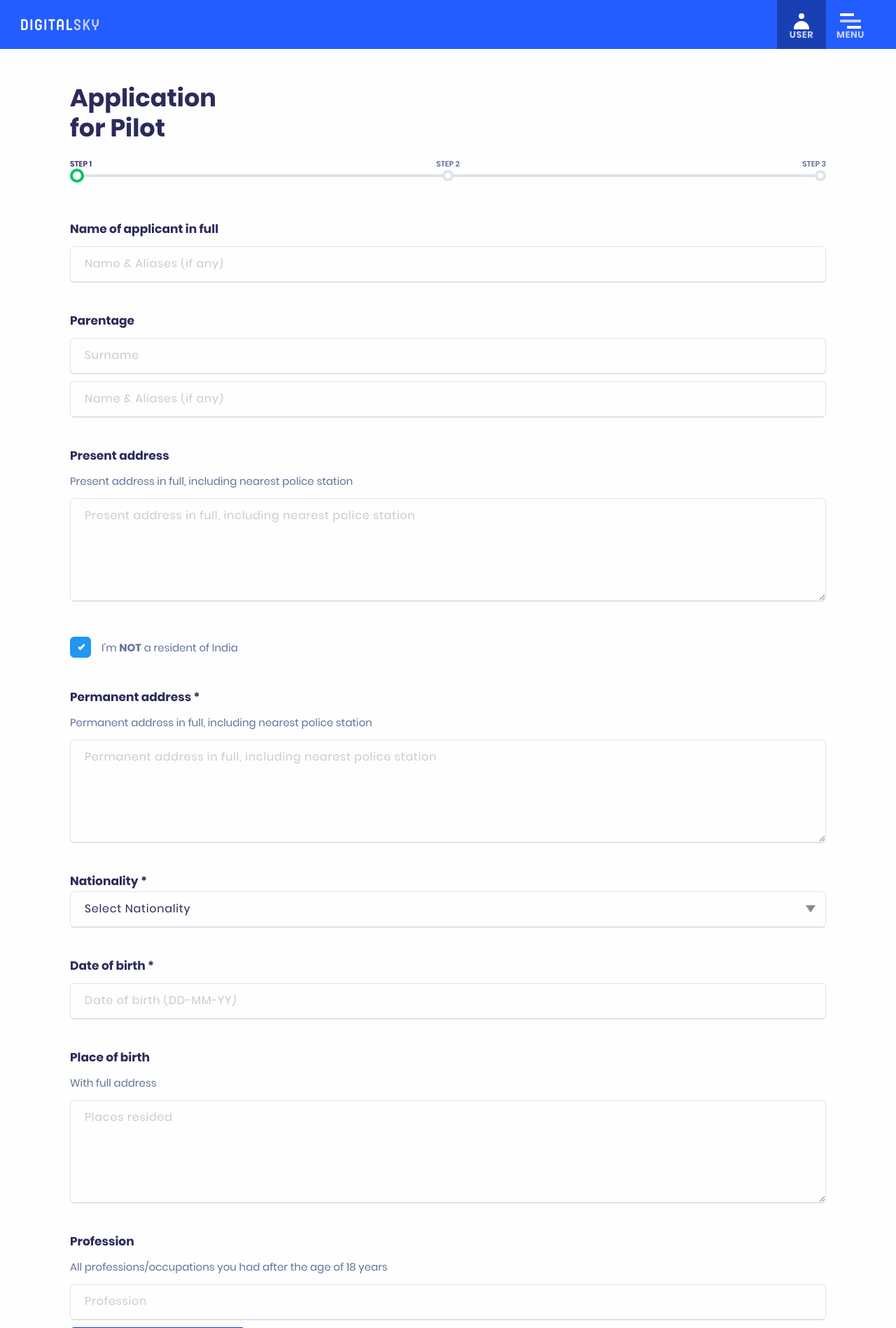
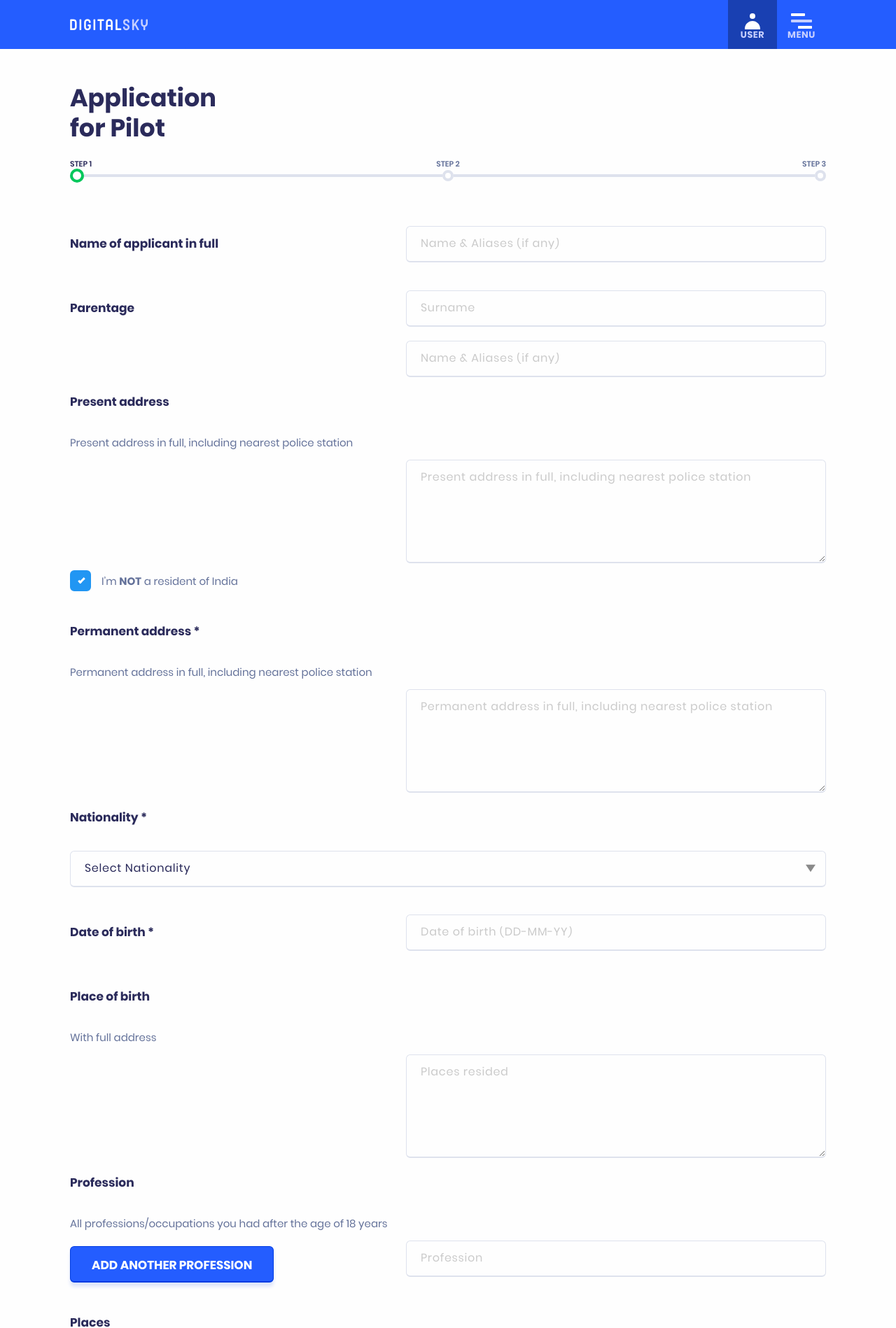
Before and after one commit to ars75/digitalsky-frontend, a PHP site: page /apply-for-pilot.php in a window 1280 px wide. Shown: the top 1898 px of the page at 70% size. Run offline with PHP 8.4, Linux system fonts and the light colour scheme; data that the repository does not hold is empty.

Commit message:
desktop fixes, menu grid, feilds grid, login-signup page fixed

```diff
--- a/css/style.css
+++ b/css/style.css
@@ -413,7 +413,7 @@ label.page-heading {
   height: 52px;
   width: 50px;
   border: 1px solid #DEE2ED;
-  border-right: 0px;
+  border-right: 1px solid #DEE2ED;
   border-bottom: 2px solid #DEE2ED;
   border-radius: 6px 0px 0px 6px;
   float: left;
@@ -425,7 +425,8 @@ label.page-heading {
 .special-feild-wrap [type=color], .special-feild-wrap [type=date], .special-feild-wrap [type=datetime-local], .special-feild-wrap [type=datetime], .special-feild-wrap [type=email], .special-feild-wrap [type=month], .special-feild-wrap [type=number], .special-feild-wrap [type=password], .special-feild-wrap [type=search], .special-feild-wrap [type=tel], .special-feild-wrap [type=text], .special-feild-wrap [type=time], .special-feild-wrap [type=url], .special-feild-wrap [type=week], .special-feild-wrap textarea {
   width: calc(100% - 50px);
   float: left;
-  border-radius: 0px 6px 6px 0px; }
+  border-radius: 0px 6px 6px 0px;
+  border-left: 0px; }
 
 .special-feild-wrap:after {
   content: "";
@@ -493,6 +494,10 @@ header.site-header {
   top: 0px;
   left: 0px;
   z-index: 100; }
+  header.site-header .grid-container {
+    padding: 0px 10px; }
+  header.site-header .grid-wrap {
+    height: 70px; }
   header.site-header.homepage {
     background: #245DFF; }
   header.site-header .site-logo {
@@ -1736,7 +1741,11 @@ footer.site-footer {
     padding-left: 0px; }
   .page-navigation .grid-container:not(.full) > .grid-padding-x, .admin-header .grid-container:not(.full) > .grid-padding-x {
     margin-left: 0px;
-    margin-right: 0px; } }
+    margin-right: 0px; }
+  header.site-header .cell {
+    padding: 0px; }
+  header.site-header .grid-container {
+    padding: 0px; } }
 
 @media screen and (max-width: 400px) {
   .grid-padding-x > .cell {
@@ -1753,7 +1762,8 @@ footer.site-footer {
 
 @media screen and (min-width: 64em) {
   .button {
-    display: inline-block; }
+    display: inline-block;
+    padding: 12px 30px 8px 30px; }
     .button:hover {
       background: #003BE2; }
   .desktop-site-navigation {
@@ -1838,6 +1848,8 @@ footer.site-footer {
       display: flex;
       align-items: center;
       justify-content: center; }
+      #register-drone .btn-wrap .button {
+        padding: 12px 10px 8px 10px; }
   #help-me-apply {
     float: none;
     width: 100%;
@@ -1906,4 +1918,15 @@ footer.site-footer {
       display: block;
       text-align: center;
       font-family: 'poppinssemibold';
-      font-weight: normal; } }
+      font-weight: normal; }
+  .page-form .grid-container {
+    max-width: 900px; }
+  label {
+    margin-bottom: 20px;
+    line-height: 72px; }
+    label [type=color], label [type=date], label [type=datetime-local], label [type=datetime], label [type=email], label [type=month], label [type=number], label [type=password], label [type=search], label [type=tel], label [type=text], label [type=time], label [type=url], label [type=week], label textarea, label .special-feild-wrap {
+      width: 70%;
+      float: right;
+      max-width: 600px; }
+  .dashboard-header {
+    background: #0D45E4; } }
--- a/css/style.scss
+++ b/css/style.scss
@@ -138,9 +138,9 @@ label.page-heading {padding-top: 50px;}
 .notice {}
 
 .special-feild-wrap {
-  .special-icon {height: 52px; width: 50px; border: 1px solid #DEE2ED; border-right: 0px;border-bottom: 2px solid #DEE2ED; border-radius: 6px 0px 0px 6px;  float: left; @include absolute-center(); background: $blue-light-bg;}
+  .special-icon {height: 52px; width: 50px; border: 1px solid #DEE2ED; border-right: 1px solid #DEE2ED;border-bottom: 2px solid #DEE2ED; border-radius: 6px 0px 0px 6px;  float: left; @include absolute-center(); background: $blue-light-bg;}
   [type=color], [type=date], [type=datetime-local], [type=datetime], [type=email], [type=month], [type=number], [type=password], [type=search], [type=tel], [type=text], [type=time], [type=url], [type=week], textarea {
-    width: calc(100% - 50px); float: left; border-radius: 0px 6px 6px 0px;
+    width: calc(100% - 50px); float: left; border-radius: 0px 6px 6px 0px; border-left: 0px;
   }
   &:after {content: ""; clear: both; position: relative; display: block;}
 }
@@ -170,6 +170,8 @@ label.page-heading {padding-top: 50px;}
 // Header styles
 
 header.site-header {height: 70px; width: 100%; position: relative; top: 0px; left: 0px; z-index: 100;
+  .grid-container { padding: 0px 10px;}
+  .grid-wrap {height: 70px;}
   &.homepage {background: $blue-main;}
   .site-logo {float: left; width: calc(100% - 140px); height: 100%; background: $blue-main; border-radius: 0px 0px 8px 8px; padding-left: 30px; @include absolute-center(); justify-content: start;
   }
@@ -603,6 +605,7 @@ footer.site-footer {background-color: $blue-heading; background-image: url("../i
 // RESPONSIVE
 
 // Mobile
+
 @media screen and (max-width: 39.9375em) {
   .button {width: 100%;}
 
@@ -612,6 +615,11 @@ footer.site-footer {background-color: $blue-heading; background-image: url("../i
   .page-navigation .grid-container, .admin-header .grid-container {max-width: 100%; padding: 0px;}
   .page-navigation .grid-padding-x > .cell, .admin-header .grid-padding-x > .cell  {padding-right: 0px;padding-left: 0px;}
   .page-navigation .grid-container:not(.full)>.grid-padding-x, .admin-header .grid-container:not(.full)>.grid-padding-x {margin-left: 0px; margin-right: 0px;}
+
+  header.site-header {
+    .cell {padding: 0px;}
+    .grid-container {padding: 0px;}
+  }
 }
 
 // Smaller mobile screen
@@ -627,7 +635,7 @@ footer.site-footer {background-color: $blue-heading; background-image: url("../i
 // Large screen and up
 @media screen and (min-width: 64em) {
 
-  .button {display: inline-block;
+  .button {display: inline-block; padding: 12px 30px 8px 30px;
     &:hover {background: #003BE2;}
   }
 
@@ -667,7 +675,9 @@ footer.site-footer {background-color: $blue-heading; background-image: url("../i
       p {margin-bottom: 0px;}
       &:after, &:before {display: none;}
     }
-    .btn-wrap {height: 100%; @include absolute-center();}
+    .btn-wrap {height: 100%; @include absolute-center();
+      .button {padding: 12px 10px 8px 10px;}
+    }
   }
   #help-me-apply {float: none; width: 100%; margin: 0 auto;background: #F5F7FD; padding: 0px;
     .grid-container {max-width: 1080px; border-radius: 8px; background: $blue-main; padding:50px 20px;}
@@ -696,4 +706,12 @@ footer.site-footer {background-color: $blue-heading; background-image: url("../i
     p {font-size: 12px; color: #C6CFFF; margin: 0px; display: block; text-align: center; font-family: 'poppinssemibold'; font-weight: normal;}
   }
 
+  .page-form .grid-container {max-width: 900px;}
+  label {margin-bottom: 20px; line-height: 72px;
+    [type=color], [type=date], [type=datetime-local], [type=datetime], [type=email], [type=month], [type=number], [type=password], [type=search], [type=tel], [type=text], [type=time], [type=url], [type=week], textarea, .special-feild-wrap
+    { width: 70%; float: right; max-width: 600px;}
+  }
+
+  .dashboard-header {background: #0D45E4;}
+
 }
--- a/header.php
+++ b/header.php
@@ -16,6 +16,8 @@ A class "homepage" has to be added only on homepage, as the header has different
 -->
 
   <header class="site-header <?php if($homepage == "true"){echo "homepage";} ?>">
+    <div class="grid-container">
+      <div class="grid-wrap">
     <a href="index.php">
       <div class="site-logo">
         <img src="img/logo.svg" alt="">
@@ -116,7 +118,6 @@ User icon will only show up when user is logged in.
   }
 }
 ?>
-
-
-
+    </div>
+  </div>
   </header>
```
